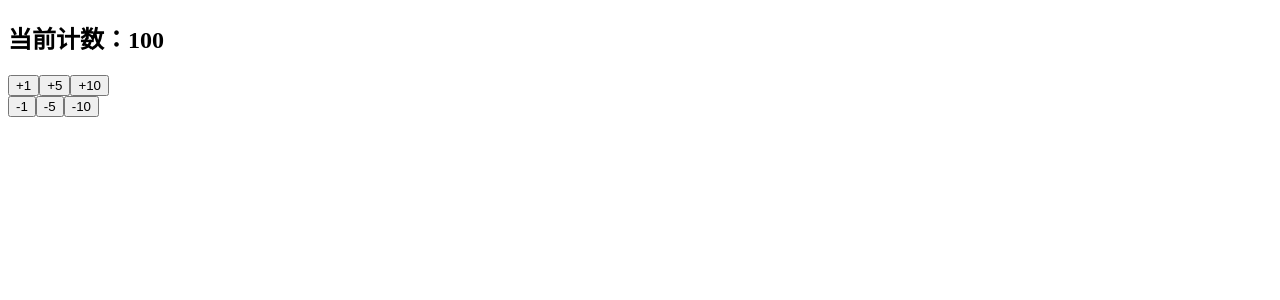
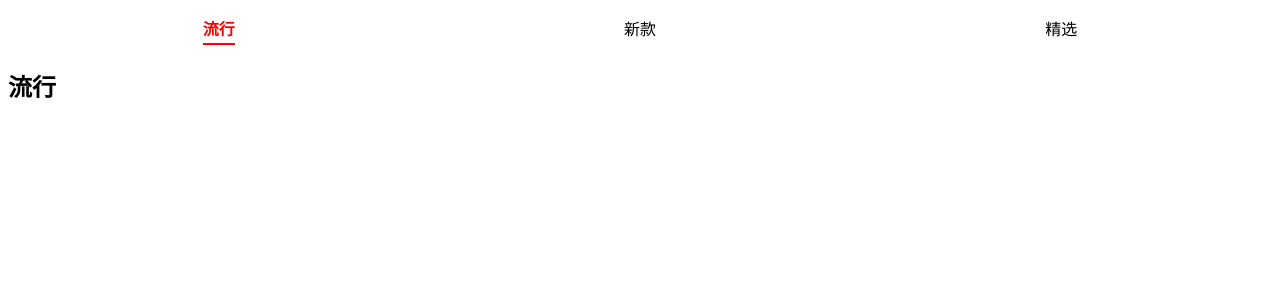
Before and after one commit to hbm1985/TKMWeb, a React (Create React App) app in the folder 08_React/code/03_react_components/: page / in a window 1280 px wide. Shown: the top 300 px of the page. Built offline with nearby package versions, Linux system fonts and the light colour scheme.

Commit message:
组件通信阶段练习

```diff
--- /dev/null
+++ b/08_React/code/03_react_components/src/06_组件通信案例练习/App.jsx
@@ -0,0 +1,36 @@
+import React, { Component } from "react"
+import TabControl from "./components/TabControl"
+import Content from "./components/Content"
+
+export class App extends Component {
+  constructor(props) {
+    super(props)
+
+    this.state = {
+      titles: [
+        { id: "001", name: "流行" },
+        { id: "002", name: "新款" },
+        { id: "003", name: "精选" },
+      ],
+      tabIndex: 0
+    }
+  }
+
+  changeIndex(tabIndex) {
+    this.setState({ tabIndex })
+  }
+
+  render() {
+    const { titles, tabIndex } = this.state
+    const currentTitle = titles[tabIndex].name
+
+    return (
+      <div>
+        <TabControl titles={titles} onTabSelect={(payload) => this.changeIndex(payload)} />
+        <Content title={currentTitle} />
+      </div>
+    )
+  }
+}
+
+export default App
--- /dev/null
+++ b/08_React/code/03_react_components/src/06_组件通信案例练习/components/Content/index.jsx
@@ -0,0 +1,14 @@
+import React, { Component } from "react"
+
+export class Content extends Component {
+  render() {
+    const { title } = this.props
+    return (
+      <div>
+        <h2>{title}</h2>
+      </div>
+    )
+  }
+}
+
+export default Content
--- /dev/null
+++ b/08_React/code/03_react_components/src/06_组件通信案例练习/components/TabControl/index.jsx
@@ -0,0 +1,54 @@
+import React, { Component } from "react"
+import "./style.css"
+
+export class TabControl extends Component {
+
+  constructor(props) {
+    super(props)
+    this.state = {
+      currentIndex: 0
+    }
+  }
+
+  hanleTabItemClick(index) {
+    const { currentIndex } = this.state
+    if (currentIndex !== index) {
+      //  通知子组件修改数据
+      const { onTabSelect } = this.props
+      onTabSelect(index)
+      //  修改自身数据
+      this.setState({ currentIndex: index })
+    }
+  }
+
+  render() {
+    const { currentIndex } = this.state
+    //  单项数据流原则：子组件不可以直接修改父组件传递的props
+    //  如果想修改，交给父组件修改
+    const { titles } = this.props
+    //  item的选中class
+    const itemClassName = (index) => {
+      return "item" + (currentIndex === index ? " active" : "")
+    }
+
+    return (
+      <div className="tab-control">
+        {
+          titles.map((title, index) => {
+            return (
+              <div
+                className={itemClassName(index)}
+                key={title.id}
+                onClick={() => this.hanleTabItemClick(index)}
+              >
+                <span className="title">{title.name}</span>
+              </div>
+            )
+          })
+        }
+      </div>
+    )
+  }
+}
+
+export default TabControl
--- /dev/null
+++ b/08_React/code/03_react_components/src/06_组件通信案例练习/components/TabControl/style.css
@@ -0,0 +1,20 @@
+.tab-control {
+  display: flex;
+  align-items: center;
+  height: 40px;
+  text-align: center;
+}
+
+.tab-control .item {
+  flex: 1;
+}
+
+.tab-control .item.active {
+  color: red;
+  font-weight: 700;
+}
+
+.tab-control .item.active .title {
+  padding: 5px 0;
+  border-bottom: 2px solid red;
+}
--- a/08_React/code/03_react_components/src/index.js
+++ b/08_React/code/03_react_components/src/index.js
@@ -61,7 +61,8 @@ import ReactDOM from "react-dom/client"
 // import App from "./02_组件生命周期函数/App"
 // import App from "./03_组件开发的嵌套关系/App"
 // import App from "./04_组件通信_父传子/App"
-import App from "./05_组件通信_子传父/App"
+// import App from "./05_组件通信_子传父/App"
+import App from "./06_组件通信案例练习/App"
 
 const root = ReactDOM.createRoot(document.getElementById("root"))
 root.render(
```
